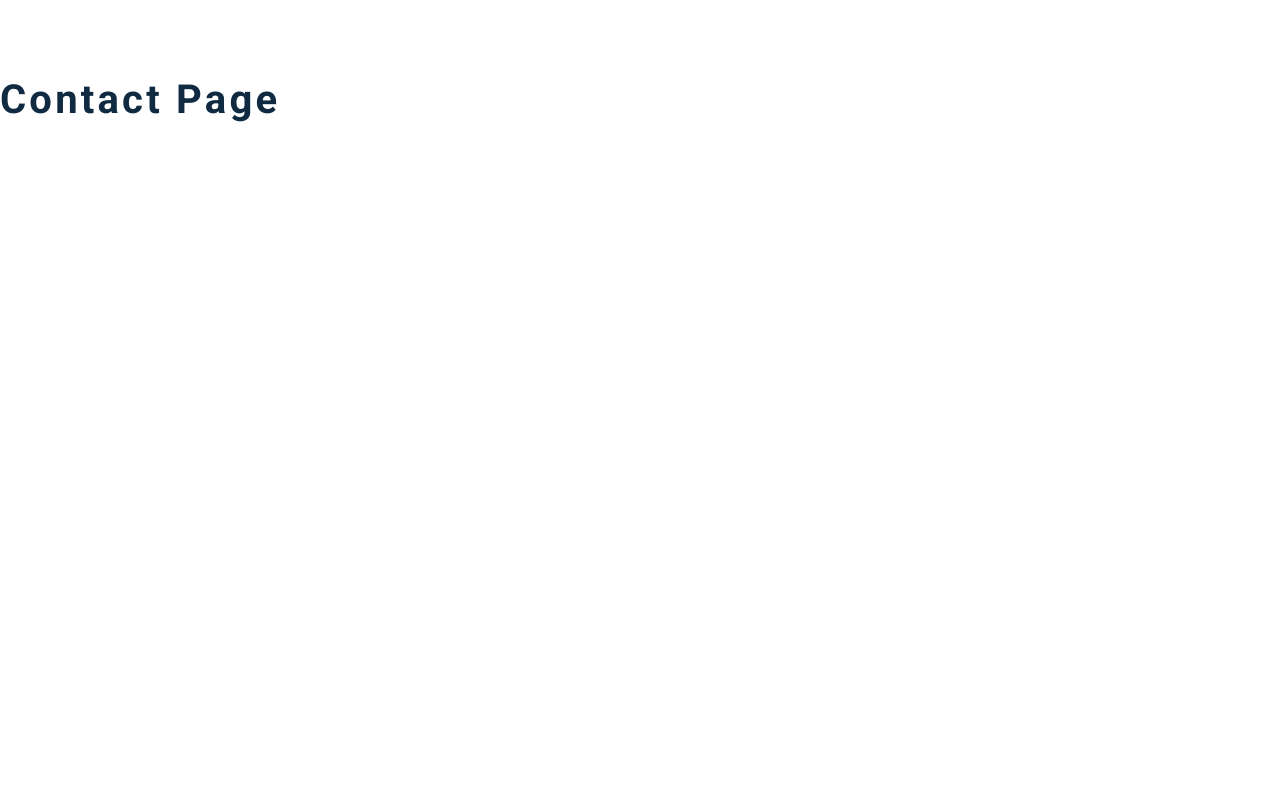
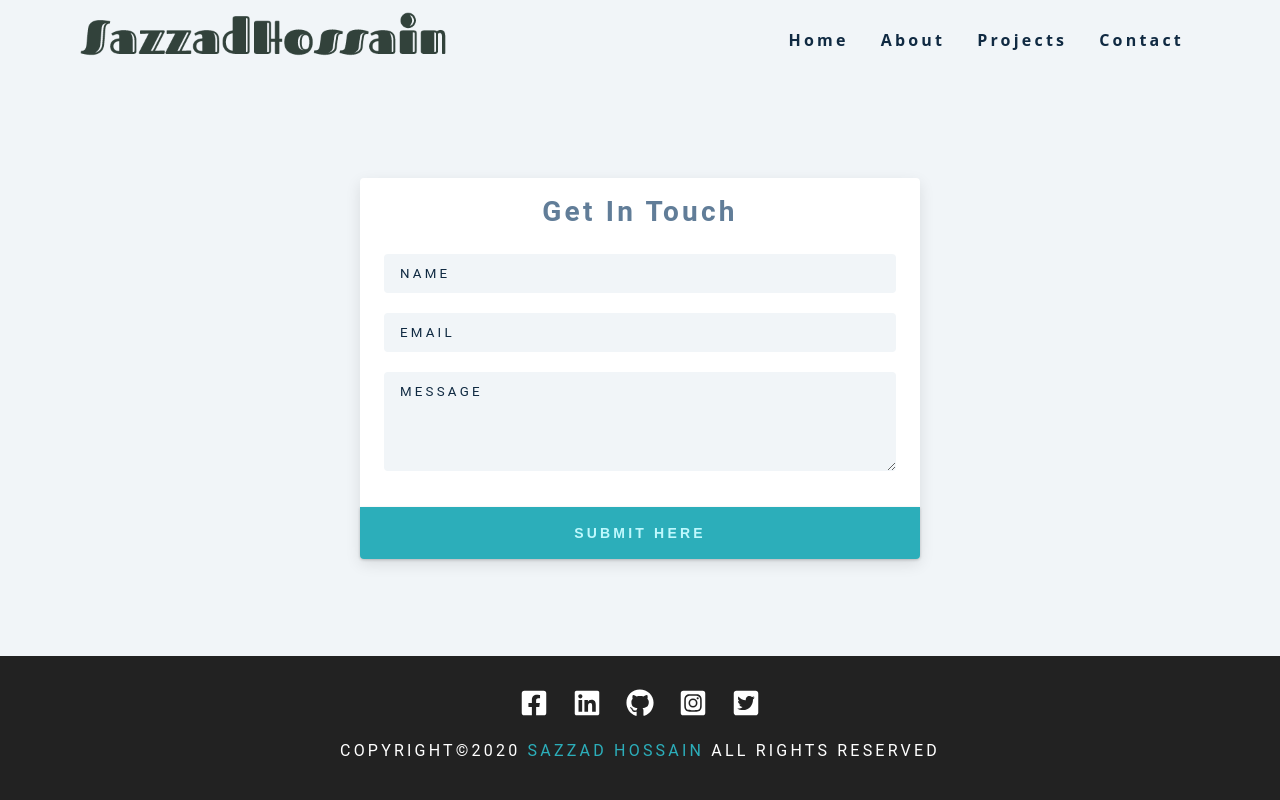
Before and after one commit to sharifh530/MyPortfolio-By-Gatsby, a Gatsby site: page /contact in a window 1280 px wide. Built offline with nearby package versions, Linux system fonts and the light colour scheme; Gatsby itself is replaced by a stand-in of ours.

Commit message:
Contact me form implemented using formsfree.io

```diff
--- a/src/css/main.css
+++ b/src/css/main.css
@@ -3,7 +3,7 @@
 Fonts
 ===============
 */
-@import url("https://fonts.googleapis.com/css?family=Open+Sans|Roboto:400,700&display=swap");
+/* @import url("https://fonts.googleapis.com/css?family=Open+Sans|Roboto:400,700&display=swap"); */
 
 /*
 ===============
--- a/src/pages/contact.js
+++ b/src/pages/contact.js
@@ -1,8 +1,43 @@
 import React from "react"
 import Layout from "../components/Layout"
+import SEO from "../components/SEO"
 
 const contact = () => {
-  return <h2>contact page</h2>
+  return (
+    <Layout>
+      <SEO title="Contact" />
+      <section className="contact-page">
+        <article className="contact-form">
+          <h3>get in touch</h3>
+          <form action="https://formspree.io/xnqgyjzz" method="POST">
+            <div className="form-group">
+              <input
+                type="text"
+                name="name"
+                placeholder="name"
+                className="form-control"
+              />
+              <input
+                type="email"
+                placeholder="email"
+                name="email"
+                className="form-control"
+              />
+              <textarea
+                name="message"
+                rows="5"
+                placeholder="message"
+                className="form-control"
+              ></textarea>
+            </div>
+            <button type="submit" className="submit-btn btn">
+              submit here
+            </button>
+          </form>
+        </article>
+      </section>
+    </Layout>
+  )
 }
 
 export default contact
```
